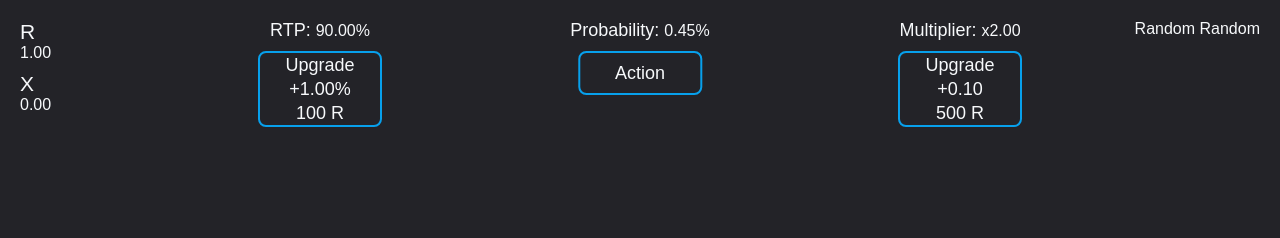
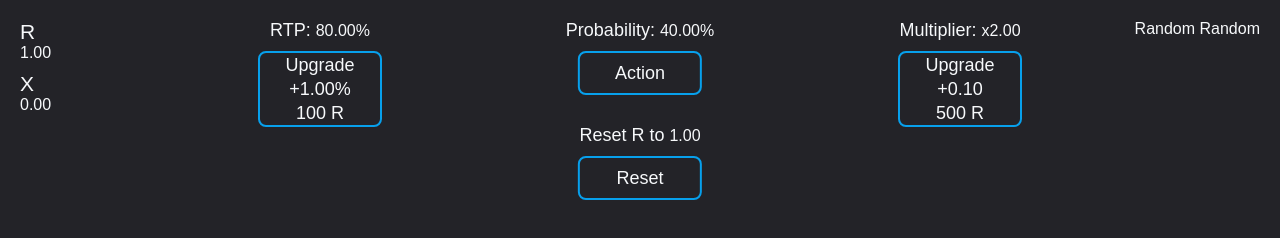
Before and after one commit to Gusarich/Random-Random, a plain HTML site: page index.html in a window 1280 px wide. Drawn offline with Linux system fonts and the light colour scheme; a web font is replaced by a local one.

Commit message:
add reset and game is actually playable now

```diff
--- a/css/styles.css
+++ b/css/styles.css
@@ -60,6 +60,7 @@ body {
     top: 20px;
     transform: translate(-50%);
     font-size: 18px;
+    text-align: center;
 }
 
 .action {
@@ -72,6 +73,8 @@ body {
     vertical-align: middle;
     line-height: 40px;
     margin: 0 auto;
+    margin-top: 10px;
+    margin-bottom: 30px;
 }
 
 #actions_action {
--- a/index.html
+++ b/index.html
@@ -28,6 +28,8 @@
         <div class="actions noselect">
             <span class="value-chr">Probability: <span class="value-num" id="value_prob">45.00%</span></span>
             <div class="action" id="actions_action">Action</div>
+            <span class="value-chr">Reset R to <span class="value-num" id="value_base_r">1.00</span></span>
+            <div class="action" id="actions_reset">Reset</div>
         </div>
 
         <div class="mul">
--- a/js/functions.js
+++ b/js/functions.js
@@ -15,6 +15,16 @@ function format (n) {
 
 function action () {
     // gameValues.prob = gameValues.rtp / (100 * gameValues.mul)
+    if (gameValues.r >= 1) {
+        if (rng.random() < gameValues.prob) gameValues.r *= gameValues.mul
+        else gameValues.r = 0
+        gameValues.x += 1
+    }
+}
+
+function reset () {
+    gameValues.r = gameValues.base_r
+    $('#random_title')[0].innerText = randomString()
 }
 
 function update () {
@@ -22,5 +32,6 @@ function update () {
     $('#value_x')[0].innerText = format(gameValues.x)
     $('#value_rtp')[0].innerText = format(gameValues.rtp) + '%'
     $('#value_mul')[0].innerText = 'x' + format(gameValues.mul)
-    $('#value_prob')[0].innerText = format(gameValues.prob) + '%'
+    $('#value_prob')[0].innerText = format(gameValues.prob * 100) + '%'
+    $('#value_base_r')[0].innerText = format(gameValues.base_r)
 }
--- a/js/main.js
+++ b/js/main.js
@@ -2,12 +2,14 @@ $(document).ready(() => {
     window.gameValues = {
         r: 1.0,
         x: 0.0,
-        rtp: 90.0,
+        rtp: 80.0,
         mul: 2.0,
-        prob: 0.45,
+        prob: 0.4,
+        base_r: 1.0,
     }
 
     $('#actions_action').click(action)
+    $('#actions_reset').click(reset)
 
     setInterval(update, 25)
 })
```
